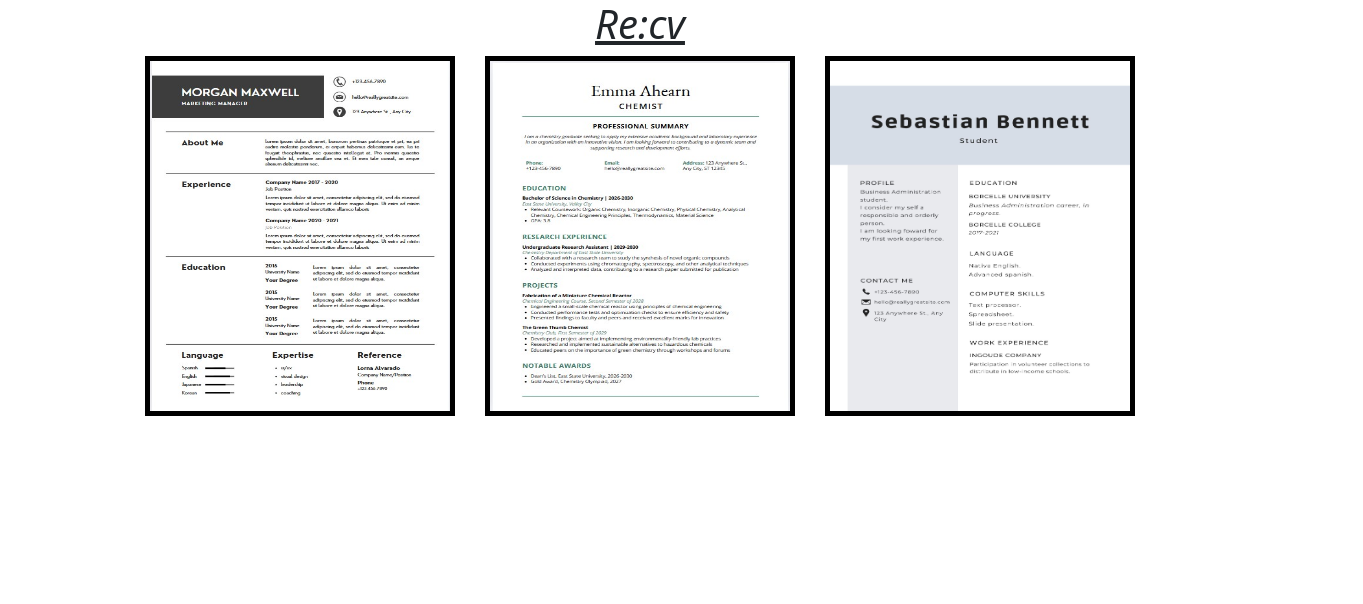
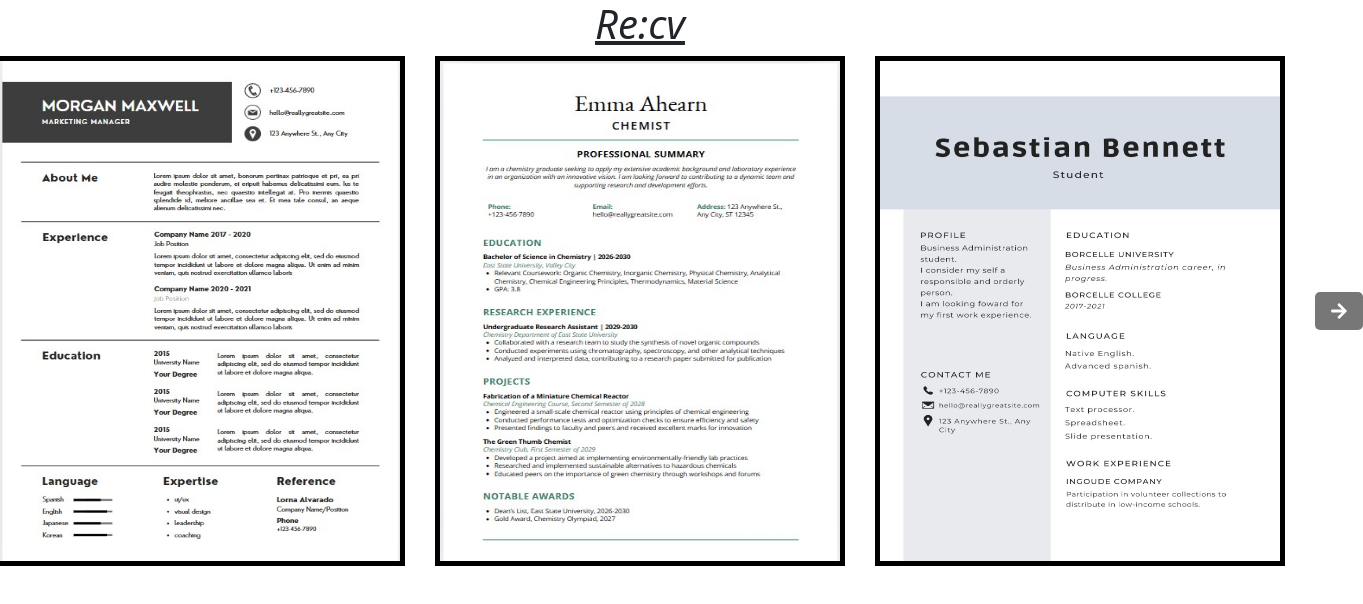
Before and after one commit to ihuda100/re_cv_client, a React (Vite) app: page /template in a window 1280 px wide. Shown: the top 604 px of the page, 1363 px wide, since content can reach past the window. Built offline with nearby package versions, Linux system fonts and the light colour scheme.

Commit message:
template

```diff
--- a/src/componentsClient/Template.jsx
+++ b/src/componentsClient/Template.jsx
@@ -1,61 +1,59 @@
 import React, { useState } from "react";
+import { FaArrowLeft, FaArrowRight } from "react-icons/fa";
 import "./cv.css";
 import cv1 from "../assets/cvImages/cv1.jpg";
 import cv2 from "../assets/cvImages/cv2.jpg";
 import cv3 from "../assets/cvImages/cv3.jpg";
+import cv4 from "../assets/cvImages/cv4.jpg";
 import { useLocation, useNavigate } from "react-router-dom";
 import CV from "./CV";
 import { doApiMethod, API_URL } from "../services/apiService";
-import VerifyFinal from "./VerifyFinal";
-
-/*
-קומפווננט שהוא מציג דוגמאות לעיצובים , משתמש בקומפוננט שנקרא :
-CV.jsx
-
-*/
-
-//Test data id: "67914ed1ef1260518ad298a9"
 
 const Template = () => {
   const nav = useNavigate();
   const location = useLocation();
   const [verify, setVerify] = useState(true);
+  const [imgs, setImgs] = useState([cv1, cv2, cv3, cv4]);
+  const [startIndex, setStartIndex] = useState(0); // מצביע על התמונה הראשונה מתוך ה-3 שיופיעו
+
   let { data } = location.state || {};
-  console.log(data);
-  data = {
-    id: data,
-  };
-
-  let imgs = [cv1, cv2, cv3];
+  data = { id: data };
 
   const openImg = async (i) => {
     try {
       const url = API_URL + "/resumes/getinfo";
       const res = await doApiMethod(url, "POST", data);
       nav(`/cvtemp${i + 1}`, { state: { data: [res.data] } });
-      console.log(i);
     } catch (error) {
-      if (error.response.data.message == "Please verify you resumes") {
+      if (error.response.data.message === "Please verify you resumes") {
         setVerify(false);
       }
-      //     let url = API_URL + '/resumes/forverify/' +data.id
-      //     const res = await doApiMethod(url, "POST", data);
-      //     console.log(res);
     }
   };
 
+  // מחזיר את 3 התמונות הנוכחיות
+  const getDisplayedImages = () => {
+    return [
+      imgs[startIndex % imgs.length],
+      imgs[(startIndex + 1) % imgs.length],
+      imgs[(startIndex + 2) % imgs.length],
+    ];
+  };
+
   const imageGen = () =>
-    imgs.map((el, i) => (
-      <CV
-        height={"350px"}
-        width={"300px"}
-        src={el}
-        onClick={() => {
-          openImg(i);
-        }}
-        key={i + 1}
-      />
+    getDisplayedImages().map((el, i) => (
+      <CV height={"500px"} width={"400px"} src={el} onClick={() => openImg(i)} key={i} />
     ));
+
+  // מעבר ימינה – מגדיל את האינדקס כך שהתמונות יזוזו קדימה
+  const toTheRight = () => {
+    setStartIndex((prev) => (prev + 1) % imgs.length);
+  };
+
+  // מעבר שמאלה – מקטין את האינדקס כך שהתמונות יזוזו אחורה
+  const toTheLeft = () => {
+    setStartIndex((prev) => (prev - 1 + imgs.length) % imgs.length);
+  };
 
   return (
     <>
@@ -67,22 +65,17 @@ const Template = () => {
         </h1>
       </div>
       <div className="center">
-        <div>
-          <div
-            style={{
-              display: "flex",
-              gap: "30px",
-            }}
-          >
-            {imageGen()}
-          </div>
+        <div className="buttons-container">
+          <button onClick={toTheLeft} className="nav-button">
+            <FaArrowLeft />
+          </button>
+          <div className="images-container">{imageGen()}</div>
+          <button onClick={toTheRight} className="nav-button">
+            <FaArrowRight />
+          </button>
         </div>
       </div>
-      {!verify && (
-        <>
-          <h1 className="text-danger text-center p-3">Please verify you resumes</h1>{" "}
-        </>
-      )}
+      {!verify && <h1 className="text-danger text-center p-3">Please verify your resumes</h1>}
     </>
   );
 };
--- a/src/componentsClient/cv.css
+++ b/src/componentsClient/cv.css
@@ -33,3 +33,31 @@
 .cvColor {
   color: #77b254;
 }
+
+.buttons-container {
+  display: flex;
+  align-items: center;
+  gap: 30px;
+}
+
+.nav-button {
+  background-color: #777;
+  color: white;
+  border: none;
+  padding: 10px 15px;
+  border-radius: 5px;
+  cursor: pointer;
+  font-size: 18px;
+  display: flex;
+  align-items: center;
+  justify-content: center;
+}
+
+.nav-button:hover {
+  background-color: #777;
+}
+
+.images-container {
+  display: flex;
+  gap: 30px;
+}
```
Also changed, not shown: src/componentsClient/CVtemp4.jsx (added, +122 -0 lines), src/assets/cvImages/cv4.jpg (added).
